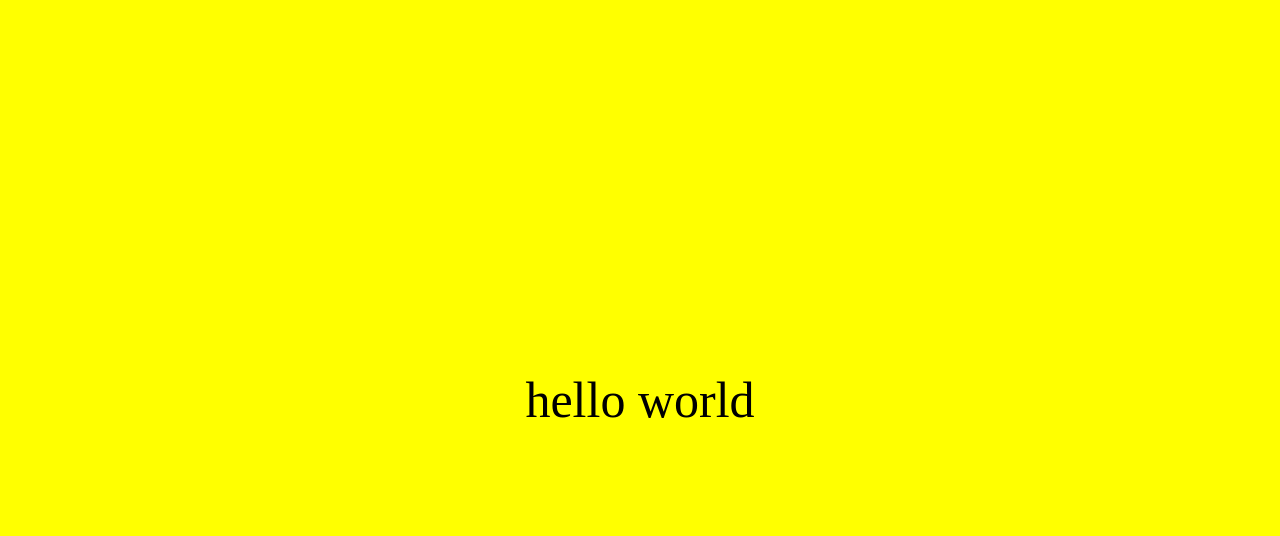
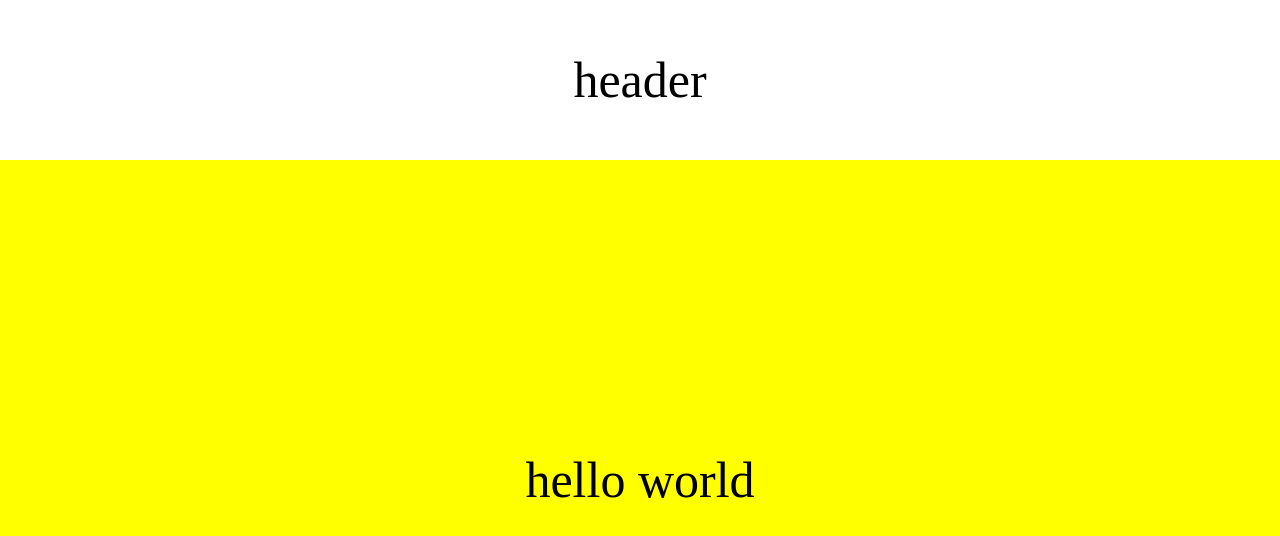
Before and after one commit to kdan-yushiang/user-scalable, a website built with Parcel: page index.html in a window 1280 px wide. Built offline with nearby package versions, Linux system fonts and the light colour scheme.

Commit message:
test: add header.

```diff
--- a/index.html
+++ b/index.html
@@ -7,11 +7,16 @@
   </head>
 
   <style>
+
+    body{
+      width: 100vw;
+      height: 100vh;
+    }
+
     #main {
       background-color: red;
-      width: 100vw;
-      height: 100vh;
       overflow: auto;
+      height: 80%;
     }
 
     #wrapper {
@@ -24,9 +29,22 @@
       font-size: 50px;
       transform-origin: 0% 0%;
     }
+
+    #header{
+      width: 100%;
+      height: 20%;
+      display: flex;
+      justify-content: center;
+      align-items: center;
+      font-size: 50px;
+    }
   </style>
 
   <body>
+    <div id="header">
+      header
+    </div>
+
     <div id="main">
       <div id="wrapper">
         hello world
```
